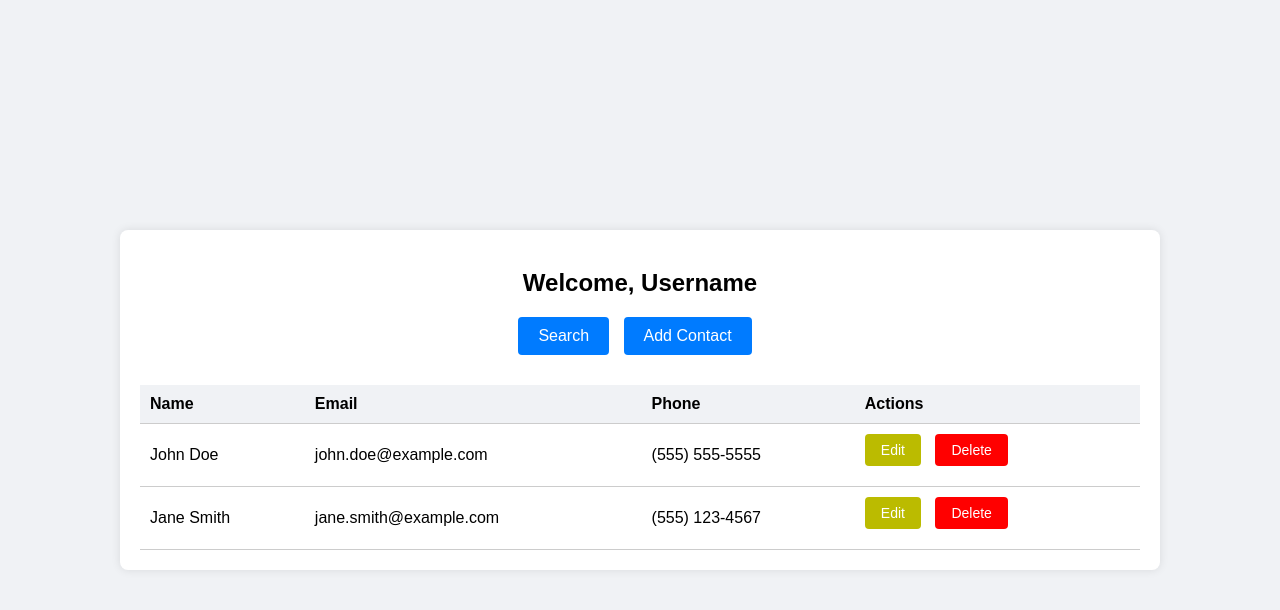
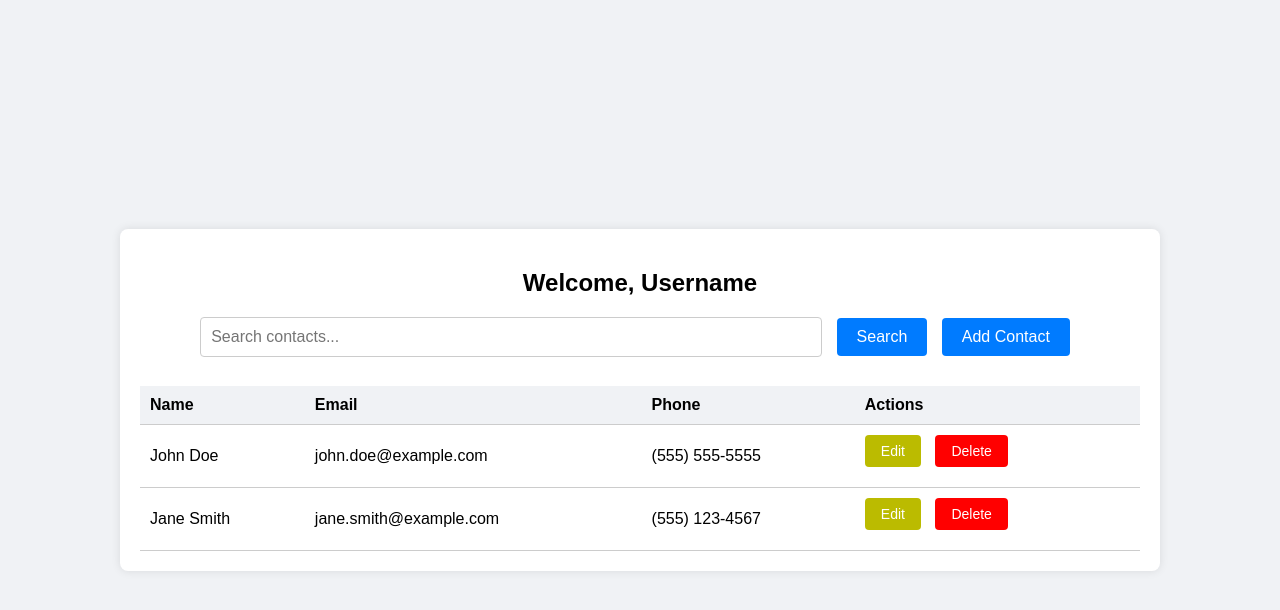
Before and after one commit to JacobGa03/Simple-Contact-Manager, a PHP site: page /dashboard.html in a window 1280 px wide. Shown: the top 610 px of the page. Run offline with PHP 8.4, Linux system fonts and the light colour scheme.

Commit message:
Implemented search bar

```diff
--- a/css/dashboard.css
+++ b/css/dashboard.css
@@ -24,6 +24,15 @@ body {
 
 .buttons {
     margin-bottom: 20px;
+}
+
+.search-bar {
+    padding: 10px;
+    width: 60%;
+    margin-right: 10px;
+    border: 1px solid #ccc;
+    border-radius: 4px;
+    font-size: 16px;
 }
 
 .button {
@@ -106,7 +115,6 @@ body {
     background-color: #0056b3;
 }
 
-
 .overlay {
     display: none;
     position: fixed;
@@ -182,7 +190,6 @@ body {
 .bottom-text a:hover {
     text-decoration: underline;
 }
-
 
 .add-contact-container {
     background-color: #fff;
--- a/dashboard.html
+++ b/dashboard.html
@@ -10,7 +10,8 @@
     <div class="dashboard-container">
         <h2>Welcome, <span id="username">Username</span></h2>
         <div class="buttons">
-            <a href="#" class="button">Search</a>
+            <input type="text" id="search-input" class="search-bar" placeholder="Search contacts...">
+            <button class="button" id="search-btn">Search</button>
             <button class="button" id="ashow-overlay-btn">Add Contact</button>
         </div>
         <div class="contacts-table">
```
